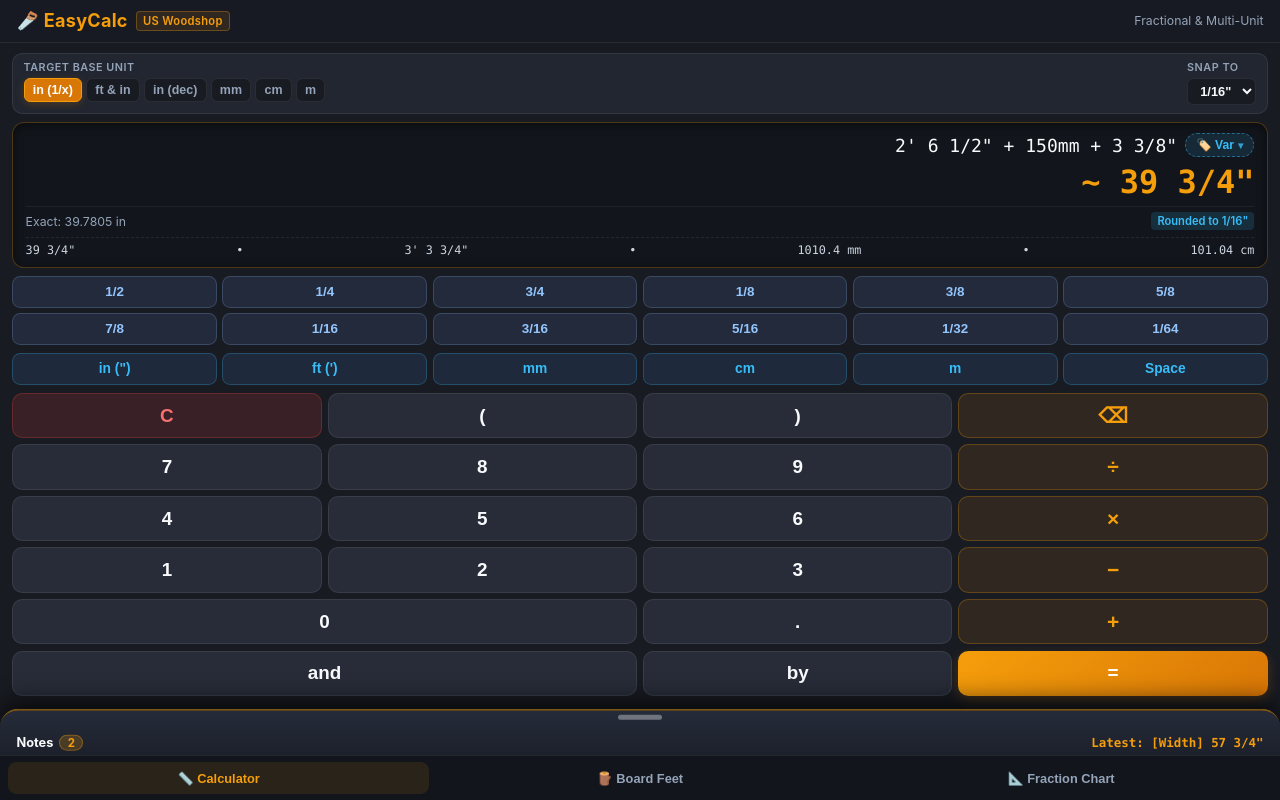
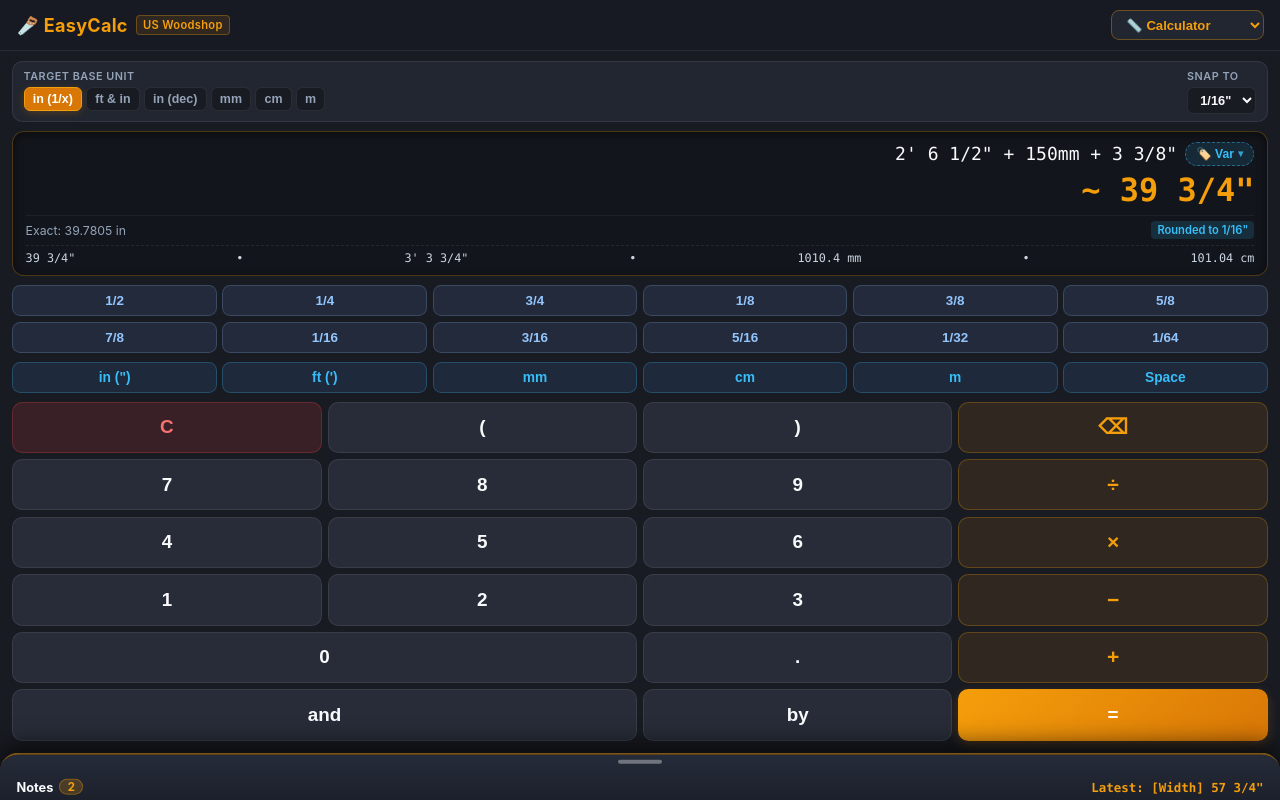
Before and after one commit to aldopj/EasyCalc, a React (Vite) app: page / in a window 1280 px wide. Built offline with nearby package versions, Linux system fonts and the light colour scheme.

Commit message:
Move mode selector to top-right dropdown and remove bottom nav bar

```diff
--- a/public/sw.js
+++ b/public/sw.js
@@ -1,4 +1,4 @@
-const CACHE_NAME = 'easycalc-v2';
+const CACHE_NAME = 'easycalc-v3';
 const ASSETS = ['./', './index.html', './manifest.webmanifest', './icon.svg'];
 
 self.addEventListener('install', (event) => {
--- a/src/App.jsx
+++ b/src/App.jsx
@@ -13,9 +13,17 @@ export default function App() {
           <span>🪚 EasyCalc</span>
           <span className="brand-badge">US Woodshop</span>
         </div>
-        <span style={{ fontSize: '0.75rem', color: 'var(--text-muted)' }}>
-          Fractional & Multi-Unit
-        </span>
+
+        <select
+          aria-label="App Mode"
+          className="mode-dropdown"
+          value={activeTab}
+          onChange={(e) => setActiveTab(e.target.value)}
+        >
+          <option value="calc">📏 Calculator</option>
+          <option value="bf">🪵 Board Feet</option>
+          <option value="chart">📐 Fraction Chart</option>
+        </select>
       </header>
 
       <main className="app-content">
@@ -23,30 +31,6 @@ export default function App() {
         {activeTab === 'bf' && <BoardFootEstimator />}
         {activeTab === 'chart' && <ReferenceChart />}
       </main>
-
-      <nav className="bottom-nav">
-        <button
-          type="button"
-          className={`nav-tab ${activeTab === 'calc' ? 'active' : ''}`}
-          onClick={() => setActiveTab('calc')}
-        >
-          <span>📏 Calculator</span>
-        </button>
-        <button
-          type="button"
-          className={`nav-tab ${activeTab === 'bf' ? 'active' : ''}`}
-          onClick={() => setActiveTab('bf')}
-        >
-          <span>🪵 Board Feet</span>
-        </button>
-        <button
-          type="button"
-          className={`nav-tab ${activeTab === 'chart' ? 'active' : ''}`}
-          onClick={() => setActiveTab('chart')}
-        >
-          <span>📐 Fraction Chart</span>
-        </button>
-      </nav>
     </>
   );
 }
--- a/src/index.css
+++ b/src/index.css
@@ -81,6 +81,18 @@ body {
   border: 1px solid rgba(245, 158, 11, 0.3);
   border-radius: 0.25rem;
   font-weight: 600;
+}
+
+.mode-dropdown {
+  background: var(--bg-card);
+  color: var(--wood-light);
+  border: 1px solid rgba(245, 158, 11, 0.35);
+  border-radius: 0.5rem;
+  padding: 0.325rem 0.625rem;
+  font-size: 0.8rem;
+  font-weight: 700;
+  outline: none;
+  cursor: pointer;
 }
 
 .app-content {
```
